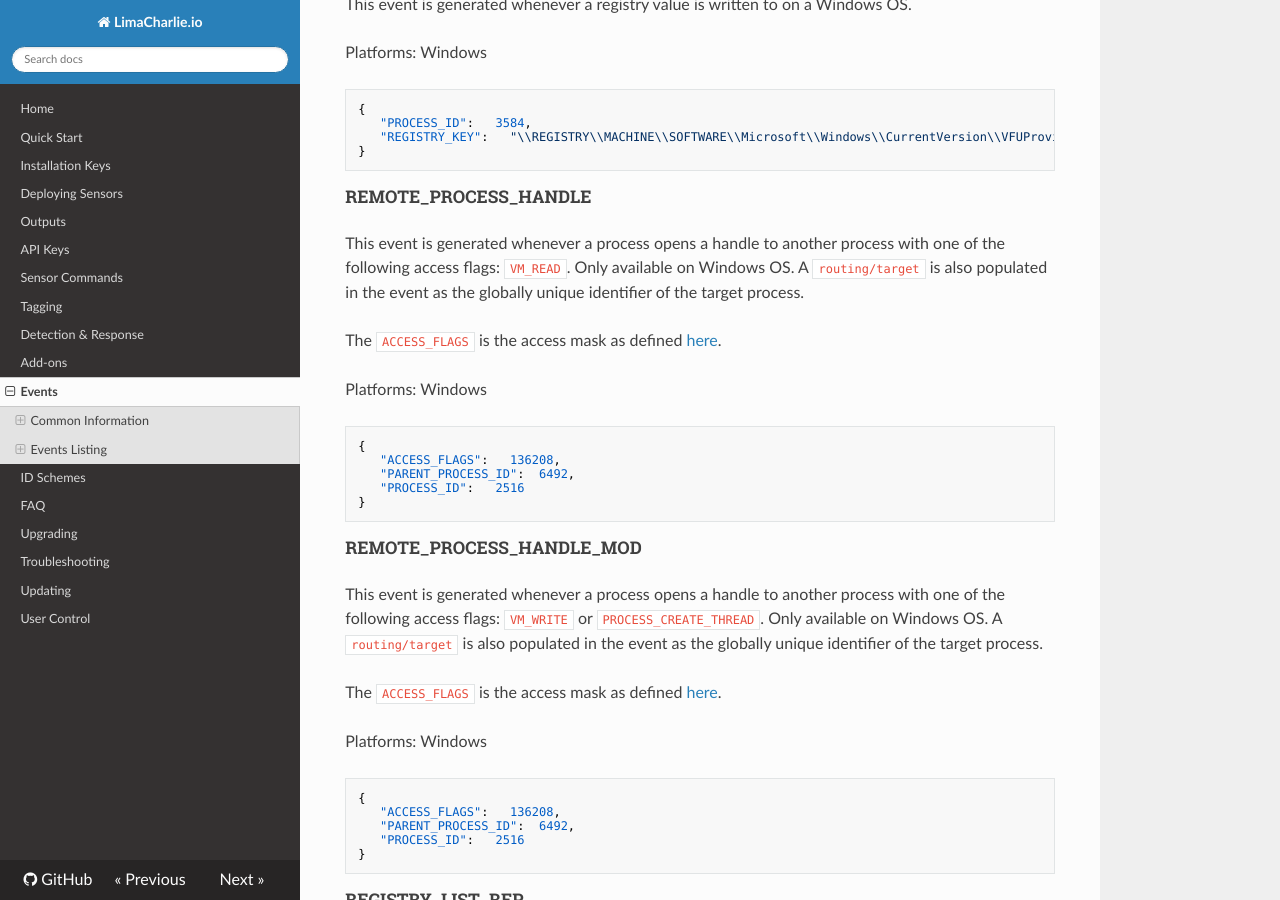
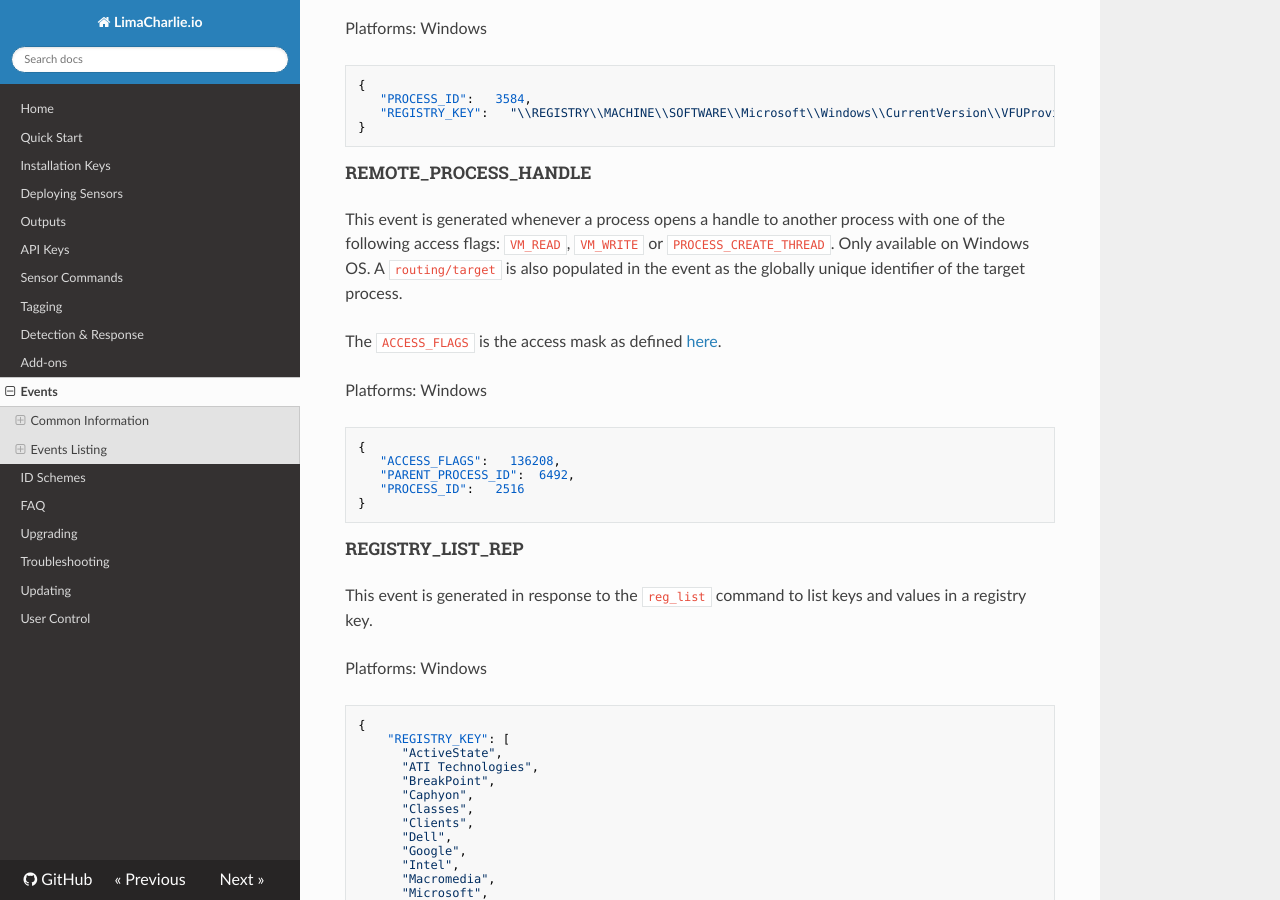
Before and after one commit to refractionPOINT/lce_doc, an MkDocs documentation site: the page built from docs/events.md, in a window 1280 px wide and 900 px high, scrolled down 16980 px. Built offline with MkDocs 1.6.1, drawn with Linux system fonts in a browser that asks for light colours; nearby versions of some CDN libraries; old or Windows-style settings are respelled for this version of MkDocs; some of the changed text lies outside the part shown.

Commit message:
Reverting doc around a change to the way handles were reported.

````diff
--- a/docs/events.md
+++ b/docs/events.md
@@ -784,25 +784,7 @@ Platforms: Windows
 
 ### REMOTE_PROCESS_HANDLE
 This event is generated whenever a process opens a handle to another process with one
-of the following access flags: `VM_READ`. Only
-available on Windows OS. A `routing/target` is also populated in the event as the globally
-unique identifier of the target process.
-
-The `ACCESS_FLAGS` is the access mask as defined [here](https://docs.microsoft.com/en-us/windows/desktop/procthread/process-security-and-access-rights).
-
-Platforms: Windows
-
-```json
-{
-   "ACCESS_FLAGS":   136208,
-   "PARENT_PROCESS_ID":  6492,
-   "PROCESS_ID":   2516
-}
-```
-
-### REMOTE_PROCESS_HANDLE_MOD
-This event is generated whenever a process opens a handle to another process with one
-of the following access flags: `VM_WRITE` or `PROCESS_CREATE_THREAD`. Only
+of the following access flags: `VM_READ`, `VM_WRITE` or `PROCESS_CREATE_THREAD`. Only
 available on Windows OS. A `routing/target` is also populated in the event as the globally
 unique identifier of the target process.
 
````
